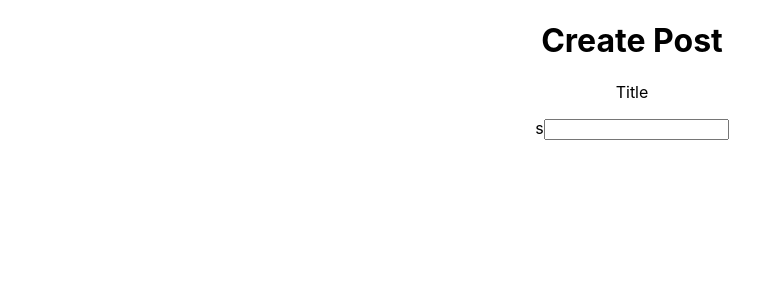
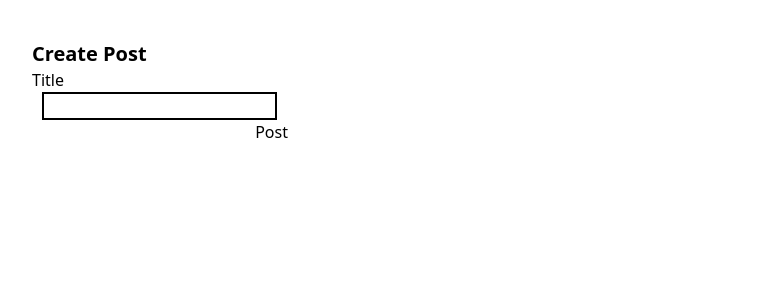
Before and after one commit to papaga3/microservice_demo_frontend, a React (Create React App) app: page / in a window 1280 px wide. Shown: the top 300 px of the page, without its empty margins (8-768 px from the left). Built offline with nearby package versions, Linux system fonts and the light colour scheme.

Commit message:
basic styling

```diff
--- a/package.json
+++ b/package.json
@@ -39,5 +39,8 @@
       "last 1 firefox version",
       "last 1 safari version"
     ]
+  },
+  "devDependencies": {
+    "tailwindcss": "^3.4.13"
   }
 }
--- a/src/components/CreatePost.tsx
+++ b/src/components/CreatePost.tsx
@@ -9,10 +9,20 @@ const CreatePost = () => {
     }
 
     return (
-        <div>
-            <h1> Create Post </h1>
-            <p> Title </p>s
-            <input id="title_input" value={title} onChange={onChange}/>
+        <div className="text-left ml-10 mt-10">
+            <h1 className="font-bold text-xl"> Create Post </h1>
+            <form className="w-64">
+                <div className="block">
+                    <p className="text-base inline"> Title </p>
+                    <input
+                        className="inline ml-[10px] border-2 border-black"
+                        id="title_input"
+                        value={title}
+                        onChange={onChange}
+                    />
+                </div>
+                <button className="block float-right"> Post </button>
+            </form>
         </div>
     );
 }
--- a/src/index.css
+++ b/src/index.css
@@ -1,13 +1,4 @@
-body {
-  margin: 0;
-  font-family: -apple-system, BlinkMacSystemFont, 'Segoe UI', 'Roboto', 'Oxygen',
-    'Ubuntu', 'Cantarell', 'Fira Sans', 'Droid Sans', 'Helvetica Neue',
-    sans-serif;
-  -webkit-font-smoothing: antialiased;
-  -moz-osx-font-smoothing: grayscale;
-}
 
-code {
-  font-family: source-code-pro, Menlo, Monaco, Consolas, 'Courier New',
-    monospace;
-}
+@tailwind base;
+@tailwind components;
+@tailwind utilities;
--- a/src/types/Post.ts
+++ /dev/null
@@ -1,3 +0,0 @@
-interface Post {
-
-}
--- /dev/null
+++ b/src/types/types.ts
@@ -0,0 +1 @@
+export interface Post {}
--- /dev/null
+++ b/tailwind.config.js
@@ -0,0 +1,10 @@
+/** @type {import('tailwindcss').Config} */
+module.exports = {
+  content: [
+    "./src/**/*.{js,jsx,ts,tsx}",
+  ],
+  theme: {
+    extend: {},
+  },
+  plugins: [],
+}
```
Also changed, not shown: 1 other file (tests, documents, lock files or other folders).
